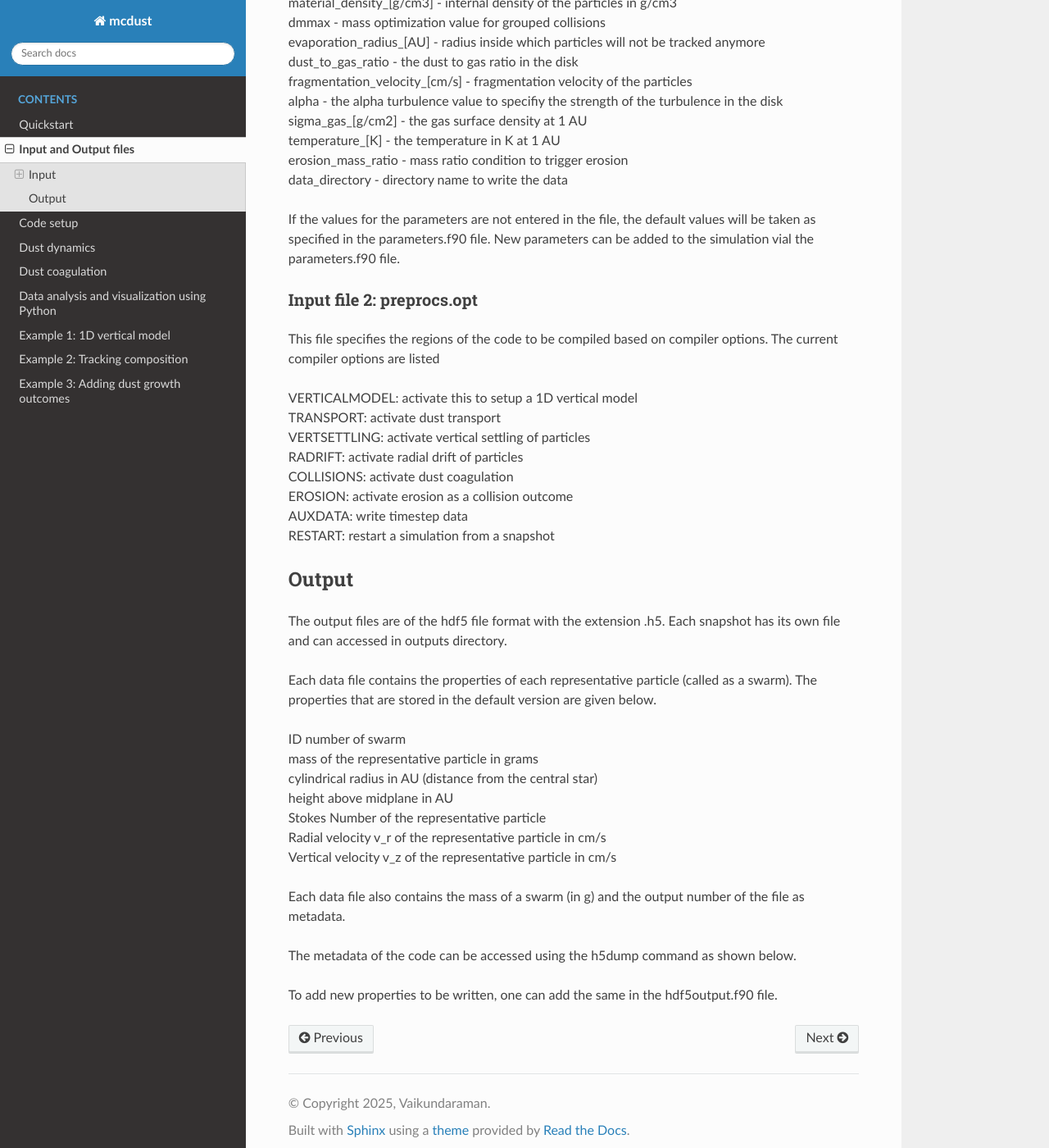
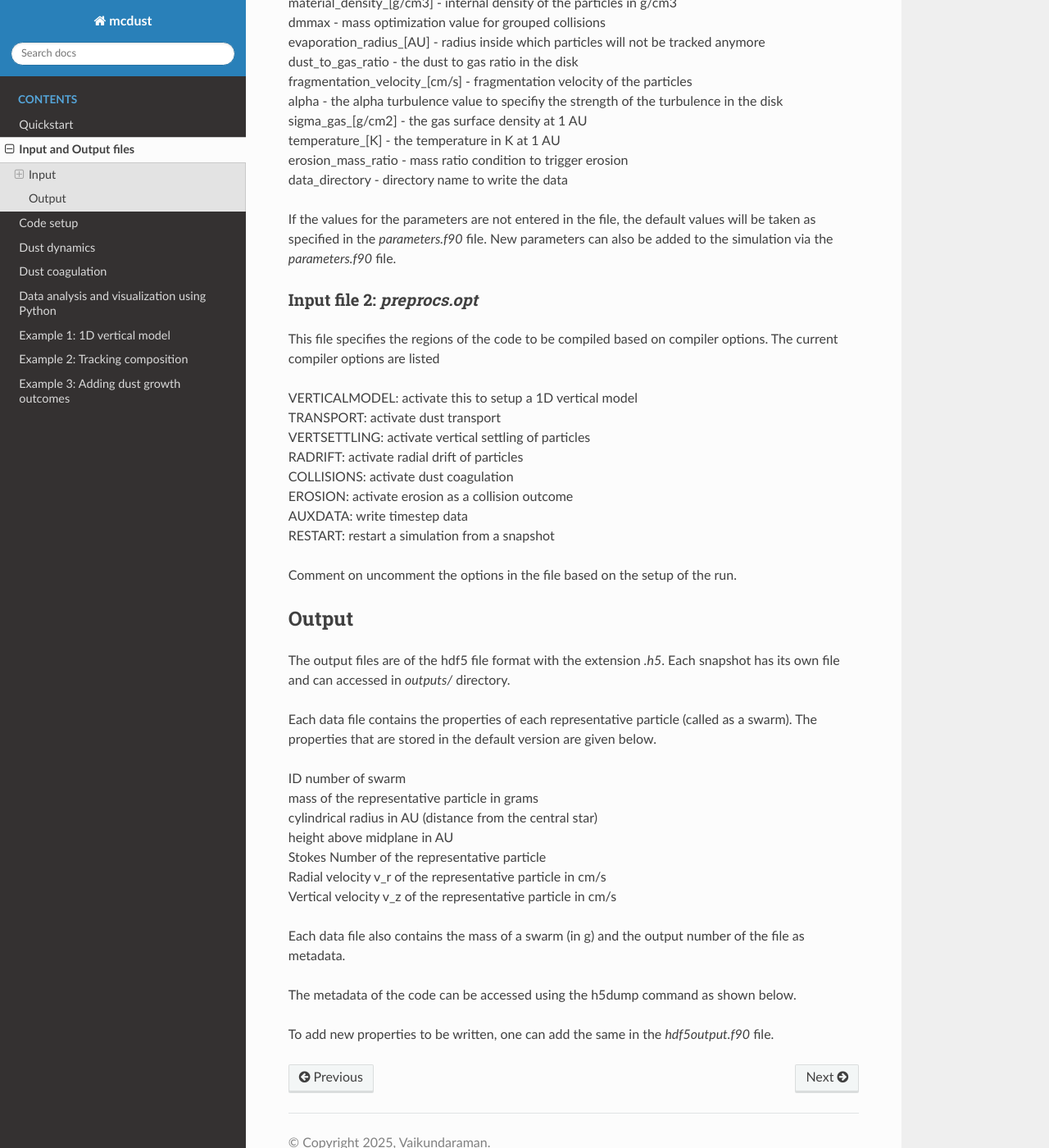
Before and after one commit to vicky1997/docs_test, a Sphinx documentation site: the page built from docs/source/inputoutput.rst, in a window 1280 px wide and 1400 px high, scrolled down 634 px. Shown: the whole window at 82% size. Built offline with Sphinx 7.4.7 and the Read the Docs theme 3.1.0, drawn with Linux system fonts in a browser that asks for light colours; pages that are not in the unit, such as notebooks, are missing from menus; some of the changed text lies outside the part shown.

Commit message:
inputoutput code block not working

```diff
--- a/docs/source/inputoutput.rst
+++ b/docs/source/inputoutput.rst
@@ -4,12 +4,12 @@ Input
 ++++++
 There are two required input files to run a simulation with mcdust, setup.par and prepocs.opt. The details are each file are explained below.
 
-Input file 1: setup.par
+Input file 1: `setup.par`
 -----------------------
 
 This is the file to specify the simulation parameters. The parameters to be entered in the file are written below
 
-| number_of_particles_per_cell  - Number of particles in a cell
+| `number_of_particles_per_cell`  - Number of particles in a cell
 | number_of_radial_zones  -  Number of radial grids
 | number_of_vertical_zones -  Number of vertical grids
 | steps_between_outputs  - Number of iterations between outputs
@@ -30,10 +30,10 @@ This is the file to specify the simulation parameters. The parameters to be ente
 | data_directory - directory name to write the data
 
 
-If the values for the parameters are not entered in the file, the default values will be taken as specified in the parameters.f90 file. New parameters can be added to the simulation vial the parameters.f90 file.
+If the values for the parameters are not entered in the file, the default values will be taken as specified in the `parameters.f90` file. New parameters can also be added to the simulation via the `parameters.f90` file.
 
 
-Input file 2: preprocs.opt
+Input file 2: `preprocs.opt`
 --------------------------
 This file specifies the regions of the code to be compiled based on compiler options. The current compiler options are listed
 
@@ -46,11 +46,13 @@ This file specifies the regions of the code to be compiled based on compiler opt
 | AUXDATA: write timestep data
 | RESTART: restart a simulation from a snapshot
 
+Comment on uncomment the options in the file based on the setup of the run.
+
 
 Output
 ++++++
 
-The output files are of the hdf5 file format with the extension .h5. Each snapshot has its own file and can accessed in outputs directory.
+The output files are of the hdf5 file format with the extension `.h5`. Each snapshot has its own file and can accessed in `outputs/` directory.
 
 Each data file contains the properties of each representative particle (called as a swarm). The properties that are stored in the default version are given below.
 
@@ -118,4 +120,4 @@ The metadata of the code can be accessed using the h5dump command as shown below
     }
     }
 
-To add new properties to be written, one can add the same in the hdf5output.f90 file.
+To add new properties to be written, one can add the same in the `hdf5output.f90` file.
```
